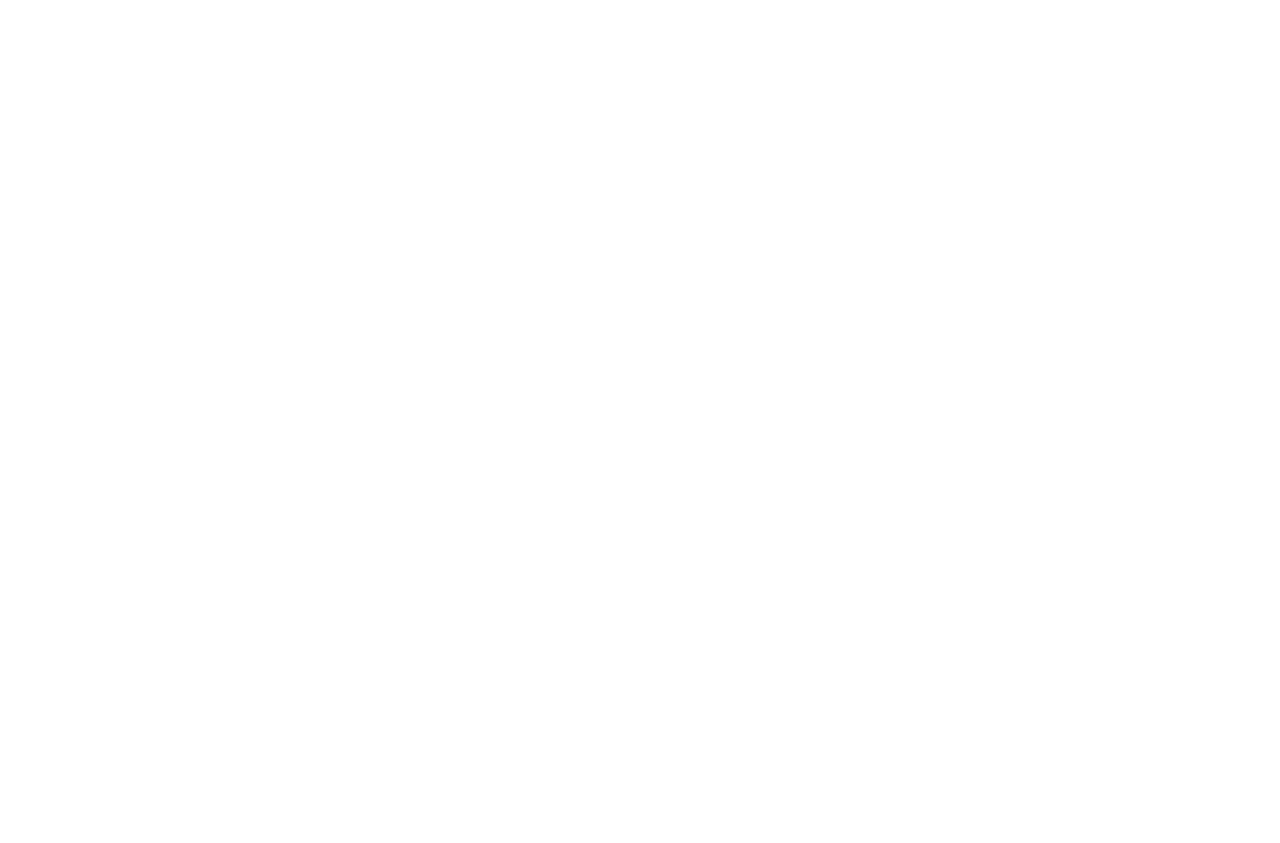
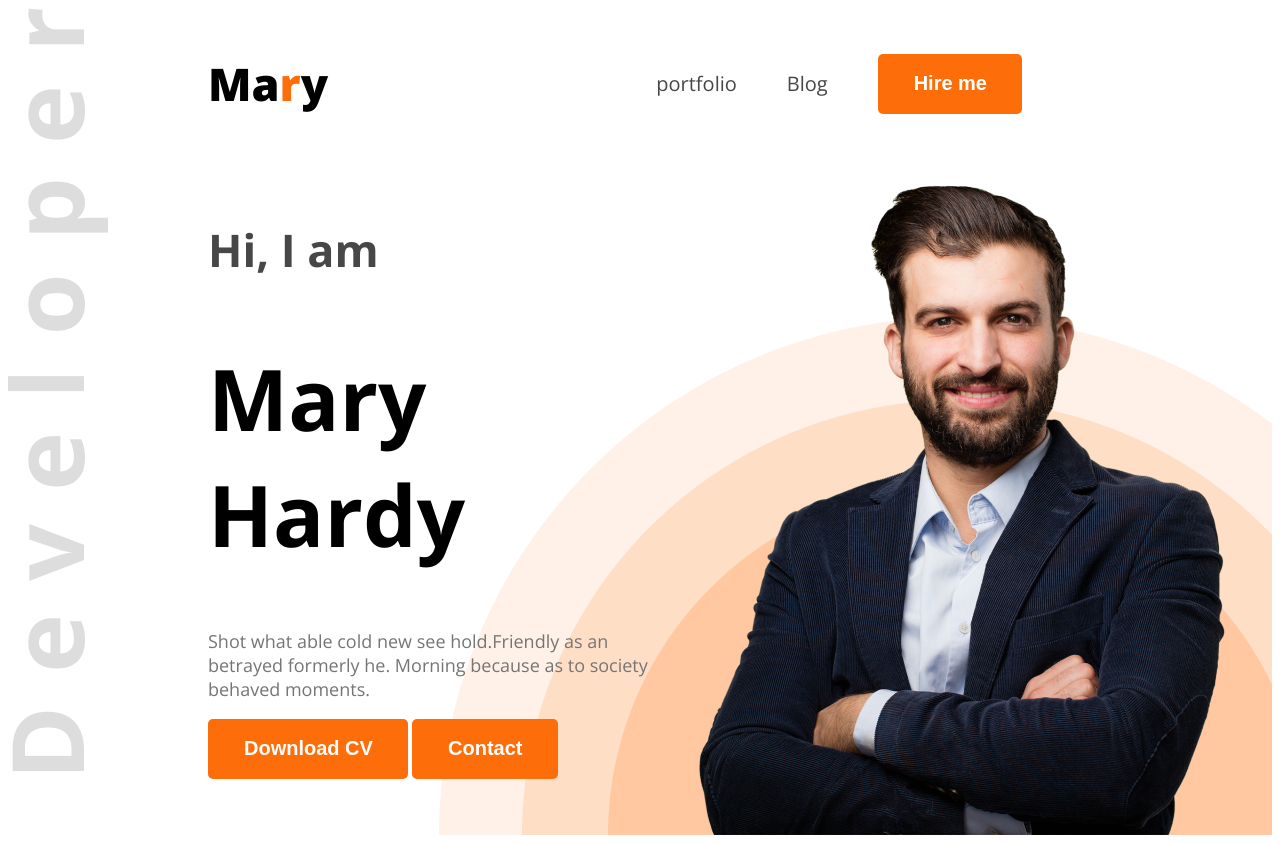
Before and after one commit to Saiful-Islam-Saif/portfolio-website, a plain HTML site: page index.html in a window 1280 px wide. Before the commit the page ends 800 px from the top, so only its background shows below. Drawn offline with nearby package versions, Linux system fonts and the light colour scheme.

Commit message:
this is second

```diff
--- a/index.html
+++ b/index.html
@@ -5,10 +5,43 @@
     <meta charset="UTF-8">
     <meta name="viewport" content="width=device-width, initial-scale=1.0">
     <title>Web Development Portfolio</title>
+    <link rel="preconnect" href="https://fonts.googleapis.com">
+    <link rel="preconnect" href="https://fonts.gstatic.com" crossorigin>
+    <link
+        href="https://fonts.googleapis.com/css2?family=Open+Sans:ital,wght@0,300..800;1,300..800&family=Work+Sans:ital,wght@0,100..900;1,100..900&display=swap"
+        rel="stylesheet">
+    <link rel="stylesheet" href="styles/portfolio.css">
 </head>
 
-<body>
+<body class="open-sans-normal">
+    <header class="header">
+        <nav>
+            <h3 class="nav-title">Ma<span class="text-primary">r</span>y</h3>
+            <ul>
+                <li><a class="dark-2">portfolio</a></li>
+                <li><a class="dark-2">Blog</a></li>
+                <li><a href=""><button class="btn-primary">Hire me</button></a></li>
+            </ul>
+        </nav>
+        <div class="banner">
+            <div class="banner-content">
+                <h4 class="banner-greetings dark-2">Hi, I am</h4>
+                <h1 class="banner-title">Mary Hardy</h1>
+                <p class="banner-description dark-3">Shot what able cold new see hold.Friendly as an betrayed formerly
+                    he.
+                    Morning because as to society behaved moments.</p>
+                <button class="btn-primary">Download CV</button>
+                <button class="btn-primary">Contact</button>
+            </div>
+            <img class="banner-img" src="./images/hardy.png" alt="">
+        </div>
+    </header>
+    <!-- main section start -->
+    <main>
 
+    </main>
+    <!-- main section end -->
+    <footer></footer>
 </body>
 
 </html>
--- /dev/null
+++ b/styles/portfolio.css
@@ -0,0 +1,102 @@
+.open-sans-normal {
+    font-family: "Open Sans", sans-serif;
+    font-optical-sizing: auto;
+    font-style: normal;
+    font-variation-settings:
+        "wdth" 100;
+}
+
+/* shared style */
+.text-primary {
+    color: #FD6E0A;
+}
+
+.dark-2 {
+    color: #474747;
+}
+
+.dark-3 {
+    color: #757575;
+}
+
+.btn-primary {
+    background-color: #FD6E0A;
+    padding: 18px 35px 19px 36px;
+    color: white;
+    font-weight: 700;
+    font-size: 20px;
+    border: none;
+    border-radius: 5px;
+    -webkit-border-radius: 5px;
+    -moz-border-radius: 5px;
+    -ms-border-radius: 5px;
+    -o-border-radius: 5px;
+}
+
+/* header styles */
+.header {
+    background-image: url(../images/developer.png),
+        url(../images/header_bg.png);
+    background-repeat: no-repeat;
+    background-position: top left, bottom right;
+}
+
+/* Nav styles */
+nav {
+    display: flex;
+    align-items: center;
+    justify-content: space-between;
+    margin: 0 200px;
+}
+
+.nav-title {
+    font-weight: 900;
+    font-size: 45px;
+}
+
+nav ul {
+    display: flex;
+    align-items: center;
+}
+
+nav ul li {
+    list-style: none;
+    margin-right: 50px;
+
+}
+
+nav ul li a {
+    text-decoration: none;
+    font-size: 20px;
+}
+
+
+/* banner styles */
+
+.banner {
+    display: flex;
+    justify-content: space-between;
+    margin: 0 38px 0 200px;
+}
+
+.banner-content {
+    max-width: 585px;
+}
+
+.banner-greetings {
+    font-size: 45px;
+    font-weight: 700;
+}
+
+.banner-title {
+    font-size: 85px;
+    font-weight: bold;
+}
+
+.banner-description {
+    font-size: 18px;
+}
+
+.banner-img {
+    width: 584px;
+}
```
